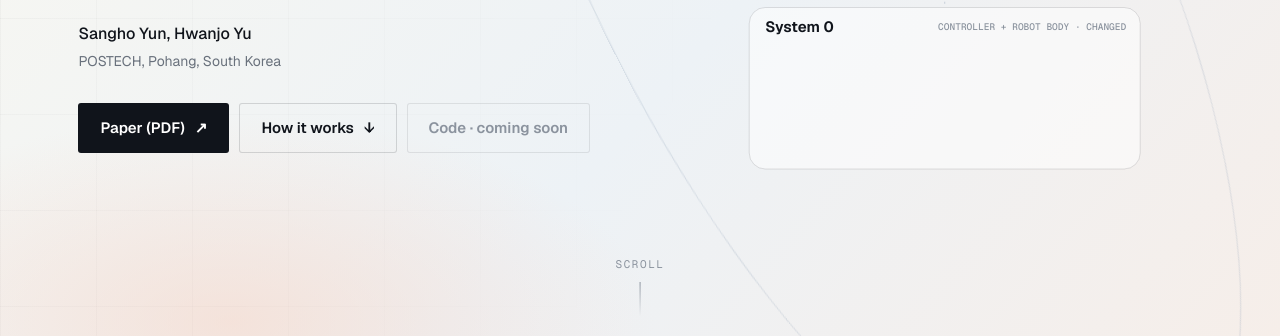
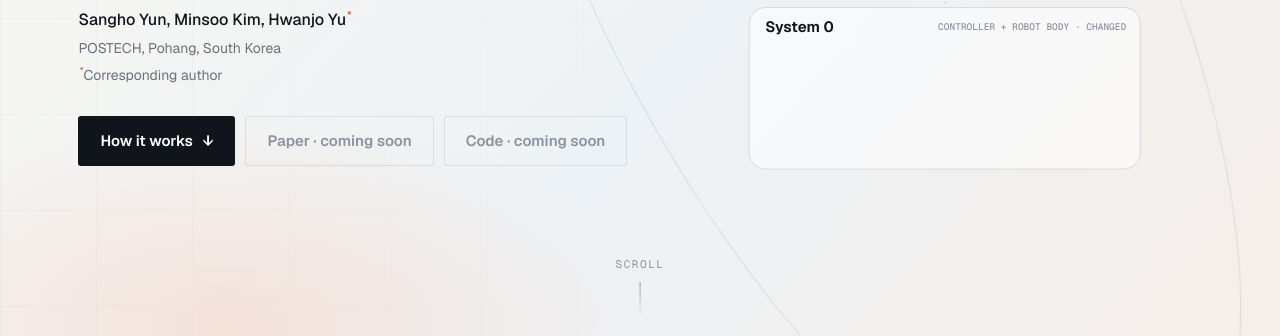
Before and after one commit to devsangho/System0.5-public, a plain HTML site: page index.html in a window 1280 px wide. Shown: the part 462-798 px from the top of the page. Drawn offline with nearby package versions, Linux system fonts and the light colour scheme; animation ran at ten frames a second; a web font is replaced by a local one.

Commit message:
Authors: Sangho Yun, Minsoo Kim, Hwanjo Yu (corresponding author); paper PDF removed, Paper: coming soon
Co-Authored-By: Claude Opus 5.5 <noreply@anthropic.com>

```diff
--- a/index.html
+++ b/index.html
@@ -99,6 +99,8 @@ section{padding:clamp(84px,9vw,140px) 0;position:relative}
 .wordmark .num{background:var(--signal);-webkit-background-clip:text;background-clip:text;color:transparent;padding-right:.06em}
 .full-title{font-family:var(--font-latin);font-size:clamp(20px,1.9vw,27px);font-weight:600;letter-spacing:-.025em;line-height:1.3;color:var(--ink);max-width:30ch;margin:0}
 .authors{margin-top:26px;font-size:16px;color:var(--ink);font-weight:500}
+.authors sup{font-size:.7em;margin-left:1px;color:var(--coral-deep)}
+.authors .corr-note{margin-top:2px;font-size:13px}
 .authors .affil{display:block;margin-top:4px;font-size:14px;color:var(--muted);font-weight:400}
 .btns{display:flex;flex-wrap:wrap;gap:10px;margin-top:30px}
 .btn{display:inline-flex;align-items:center;gap:10px;min-height:50px;padding:0 22px;border-radius:3px;background:var(--ink);color:#fff;border:0;font-weight:600;font-size:15px;transition:background .25s var(--ease),box-shadow .25s var(--ease)}
@@ -272,11 +274,11 @@ footer{padding:40px 0 60px;font-size:13px;color:var(--faint);border-top:1px soli
       <span class="label h-in" style="--d:50ms">Robotics · VLA execution</span>
       <h1 class="wordmark" aria-label="System 0.5">System&nbsp;<span class="num">0.5</span></h1>
       <p class="full-title h-in" style="--d:700ms">Learning to Restore Nominal VLA Execution Under Unknown Low-Level Changes</p>
-      <p class="authors h-in" style="--d:820ms">Sangho Yun, Hwanjo Yu
-        <span class="affil">POSTECH, Pohang, South Korea</span></p>
+      <p class="authors h-in" style="--d:820ms">Sangho Yun, Minsoo Kim, Hwanjo Yu<sup class="corr" aria-label="corresponding author">*</sup>
+        <span class="affil">POSTECH, Pohang, South Korea</span><span class="affil corr-note"><sup>*</sup>Corresponding author</span></p>
       <div class="btns h-in" style="--d:940ms">
-        <a class="btn" href="static/paper/system05.pdf">Paper (PDF) <span class="ar">↗</span></a>
-        <a class="btn ghost" href="#method">How it works <span class="ar">↓</span></a>
+        <a class="btn" href="#method">How it works <span class="ar">↓</span></a>
+        <span class="btn off">Paper · coming soon</span>
         <span class="btn off">Code · coming soon</span>
       </div>
     </div>
@@ -585,7 +587,7 @@ footer{padding:40px 0 60px;font-size:13px;color:var(--faint);border-top:1px soli
     <div class="bib"><button class="iconbtn" id="copy-bib">copy</button><pre id="bib-text">@article{yun2026system05,
   title  = {System 0.5: Learning to Restore Nominal VLA Execution
             Under Unknown Low-Level Changes},
-  author = {Yun, Sangho and Yu, Hwanjo},
+  author = {Yun, Sangho and Kim, Minsoo and Yu, Hwanjo},
   year   = {2026}
 }</pre></div>
   </div>
```
Also changed, not shown: 2 other files.
